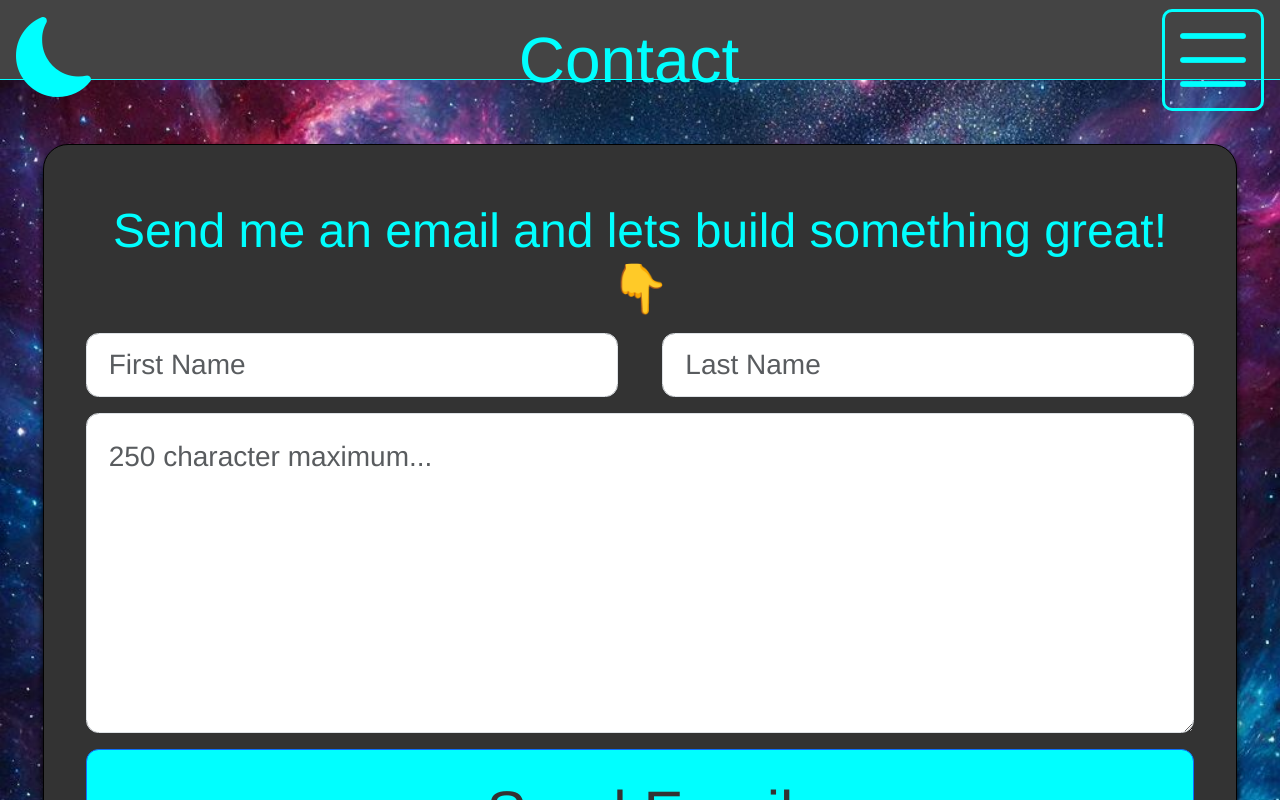
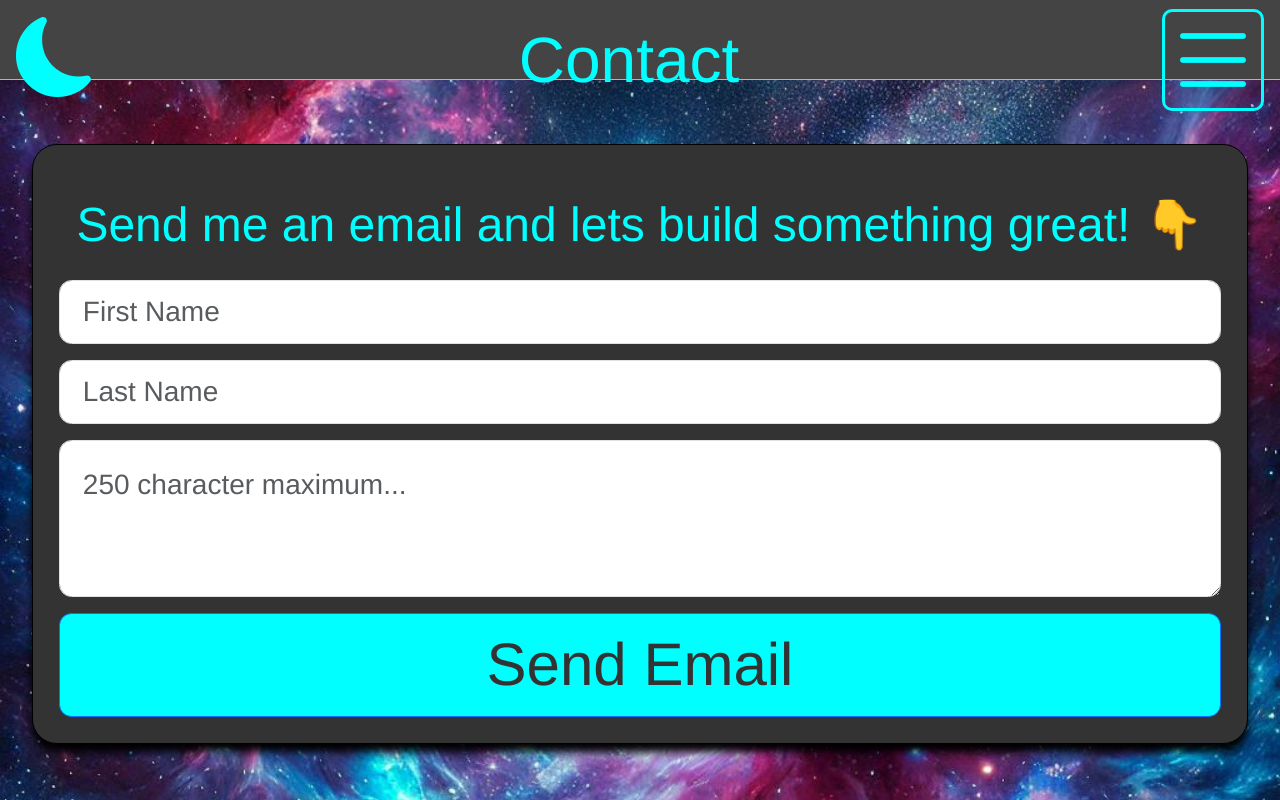
Before and after one commit to Jameshuff95/jan2025, a React (Vite) app: page /contact in a window 1280 px wide. Shown: the top 800 px of the page. Built offline with nearby package versions, Linux system fonts and the light colour scheme.

Commit message:
working on page sizing issue

```diff
--- a/src/index.css
+++ b/src/index.css
@@ -30,6 +30,7 @@ body {
   box-sizing: border-box;
   padding: 0;
   width: 100%;
+  min-height: 100vh;
 }
 
 #root {
@@ -37,7 +38,6 @@ body {
   box-sizing: border-box;
   display: flex;
   flex-direction: column;
-  justify-content: space-between;
   overflow: hidden;
 }
 
@@ -46,13 +46,10 @@ main {
 }
 
 body {
-  margin: 12.5vh 0 0;
   background: var(--bg-url);
   background-repeat: no-repeat;
   background-position: center;
   background-size: cover;
-  display: flex;
-  flex-direction: column;
 }
 
 div.container {
@@ -60,9 +57,10 @@ div.container {
   flex-direction: column;
   justify-content: space-between;
   gap: 1rem;
-  padding-top: 9rem;
-  min-height: 86vh;
+  margin-top: 9rem;
+  min-height: 91vh;
   min-width: 100%;
+  padding: 0;
 }
 
 div.card {
--- a/src/pages/Contact.tsx
+++ b/src/pages/Contact.tsx
@@ -16,12 +16,15 @@ const Contact: React.FC = () => {
   return (
     <>
       <Container>
-        <Card>
-          <Card.Body
-            style={{ display: 'flex', flexDirection: 'column', gap: '1rem' }}
+        <Card
+          style={{
+            margin: '0 auto',
+            height: '75vh',
+          }}
         >
-            <Card.Title className="container-title"></Card.Title>
-            <Card.Subtitle>
+          <Card.Subtitle
+            style={{ height: '20%', display: 'flex', alignItems: 'center' }}
+          >
             Send me an email and lets build something great! 👇
           </Card.Subtitle>
           <Form
@@ -32,13 +35,15 @@ const Contact: React.FC = () => {
               justifyContent: 'space-evenly',
               borderRadius: '5px',
               gap: '1rem',
+              height: '80%',
             }}
           >
             <Form.Group
               controlId="name"
               style={{
                 display: 'flex',
-                  justifyContent: 'space-between',
+                flexDirection: 'column',
+                gap: '1rem',
               }}
             >
               <Form.Control
@@ -49,17 +54,14 @@ const Contact: React.FC = () => {
                   borderRadius: '12.5px',
                   height: '4rem',
                   padding: '2%',
-                    width: '48%',
                   fontSize: '1.75rem',
                 }}
               />
-
               <Form.Control
                 type="text"
                 placeholder="Last Name"
                 maxLength={25}
                 style={{
-                    width: '48%',
                   borderRadius: '12.5px',
                   height: '4rem',
                   padding: '2%',
@@ -98,7 +100,6 @@ const Contact: React.FC = () => {
               Send Email
             </Button>
           </Form>
-          </Card.Body>
         </Card>
       </Container>
       <Footer />
--- a/src/pages/Home.tsx
+++ b/src/pages/Home.tsx
@@ -18,8 +18,8 @@ const Home: React.FC = () => {
         <Hero />
         <Intro />
         <Mission />
+        <FeaturedWork />
         <HomeSocials />
-        <FeaturedWork />
       </Container>
       <Footer />
     </>
--- a/src/pages/Portfolio.tsx
+++ b/src/pages/Portfolio.tsx
@@ -153,8 +153,8 @@ const Portfolio: React.FC = () => {
             </Col>
           </Card>
         ))}
+        <Footer />
       </Container>
-      <Footer />
     </>
   );
 };
```
Lines whose indentation alone changed are shown as unchanged.
